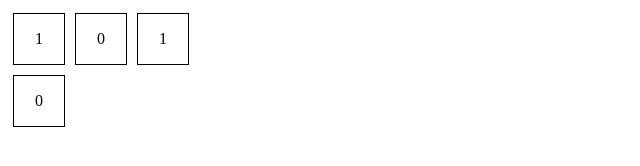
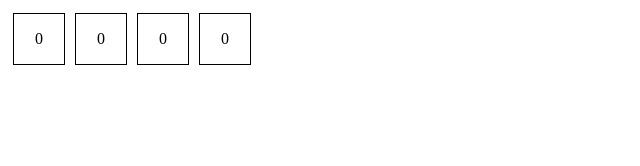
Before and after one commit to sofa-byte/11chat, a website: page index.html in a window 1280 px wide. Shown: the whole page, without its empty margins (0-640 px from the left). Drawn offline with Linux system fonts and the light colour scheme.

Commit message:
Update index.html

```diff
--- a/index.html
+++ b/index.html
@@ -3,7 +3,7 @@
 <head>
 <meta charset="UTF-8">
 <meta name="viewport" content="width=device-width, initial-scale=1.0">
-<title>Toggle Boxes with Secret Combination</title>
+<title>Multi-Stage Puzzle</title>
 <style>
   .toggle-box {
     width: 50px;
@@ -19,7 +19,6 @@
   .box-container {
     display: flex;
     flex-wrap: wrap;
-    width: 220px;
     margin-bottom: 20px;
   }
   .hidden {
@@ -33,12 +32,7 @@
 </head>
 <body>
 
-<div class="box-container">
-  <div class="toggle-box" onclick="toggleValue(this)">1</div>
-  <div class="toggle-box" onclick="toggleValue(this)">0</div>
-  <div class="toggle-box" onclick="toggleValue(this)">1</div>
-  <div class="toggle-box" onclick="toggleValue(this)">0</div>
-</div>
+<div id="stageContainer"></div>
 
 <!-- Hidden button that appears when the correct combination is entered -->
 <button id="hintButton" class="hidden" onclick="showHint()">Show Hint</button>
@@ -47,9 +41,42 @@
 <div id="hint" class="hint hidden"></div>
 
 <script>
-// Correct combination for the first stage
-let correctCombination = ['1', '0', '1', '0'];
-let nextHint = "Try the combination 0 1 1 0 for the next stage.";
+// Define the stages with increasing difficulty
+const stages = [
+  { combination: ['1', '0', '1', '0'], hint: 'Try alternating the values.' },
+  { combination: ['0', '1', '1', '0', '1'], hint: 'The sum of all digits is an odd number.' },
+  { combination: ['1', '0', '1', '1', '0', '1'], hint: 'Three 1’s are at odd positions.' },
+  { combination: ['0', '1', '0', '1', '0', '1', '0'], hint: 'Think of a pattern like waves (up and down).' }
+];
+
+let currentStage = 0;
+
+// Initialize the first stage
+initStage(currentStage);
+
+function initStage(stageIndex) {
+  const stage = stages[stageIndex];
+  const stageContainer = document.getElementById('stageContainer');
+
+  // Clear the previous stage
+  stageContainer.innerHTML = '';
+
+  // Create the box container for this stage
+  const boxContainer = document.createElement('div');
+  boxContainer.classList.add('box-container');
+
+  // Create the toggle boxes based on the current stage's combination length
+  stage.combination.forEach(() => {
+    const box = document.createElement('div');
+    box.classList.add('toggle-box');
+    box.textContent = '0'; // Start with all boxes set to '0'
+    box.onclick = function() { toggleValue(box); };
+    boxContainer.appendChild(box);
+  });
+
+  // Add the box container to the stage container
+  stageContainer.appendChild(boxContainer);
+}
 
 function toggleValue(element) {
   // Toggle the value of the clicked box
@@ -60,7 +87,7 @@ function toggleValue(element) {
     element.textContent = '1';
   }
 
-  // Check if the correct combination is entered
+  // Check if the current combination is correct
   checkCombination();
 }
 
@@ -73,8 +100,8 @@ function checkCombination() {
     currentCombination.push(box.textContent.trim());
   });
 
-  // Compare current combination with the correct combination
-  if (JSON.stringify(currentCombination) === JSON.stringify(correctCombination)) {
+  // Compare current combination with the correct combination for the current stage
+  if (JSON.stringify(currentCombination) === JSON.stringify(stages[currentStage].combination)) {
     // Show the hint button if the combination is correct
     document.getElementById('hintButton').classList.remove('hidden');
   } else {
@@ -85,9 +112,21 @@ function checkCombination() {
 }
 
 function showHint() {
-  // Show the hint for the next combination
-  document.getElementById('hint').textContent = nextHint;
+  // Show the hint for the current stage
+  document.getElementById('hint').textContent = stages[currentStage].hint;
   document.getElementById('hint').classList.remove('hidden');
+}
+
+function nextStage() {
+  currentStage++;
+  if (currentStage < stages.length) {
+    initStage(currentStage);
+    document.getElementById('hint').classList.add('hidden');
+    document.getElementById('hintButton').classList.add('hidden');
+  } else {
+    document.getElementById('stageContainer').innerHTML = 'Congratulations! You completed all stages!';
+    document.getElementById('hintButton').classList.add('hidden');
+  }
 }
 </script>
 
```
